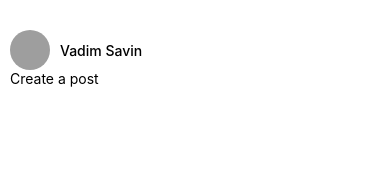
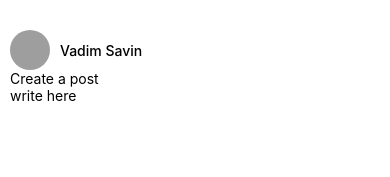
Before and after one commit to RamdanKBT/metaPost, a React Native app: screen / in a window 390 px wide. Shown: the top 177 px of the page. Built offline with nearby package versions, Linux system fonts and the light colour scheme; grey boxes are pictures that could not be loaded.

Commit message:
import and render TextInput for form

```diff
--- a/src/screens/CreatePostScreen.js
+++ b/src/screens/CreatePostScreen.js
@@ -1,4 +1,4 @@
-import { Text, StyleSheet, View, Image } from "react-native";
+import { Text, StyleSheet, View, Image, TextInput } from "react-native";
 
 const user = {
   id: "u1",
@@ -15,6 +15,7 @@ const CreatePostScreen = () => {
         <Text style={styles.name}>{user.name}</Text>
       </View>
       <Text>Create a post</Text>
+      <TextInput placeholder="write here"></TextInput>
     </View>
   );
 };
```
